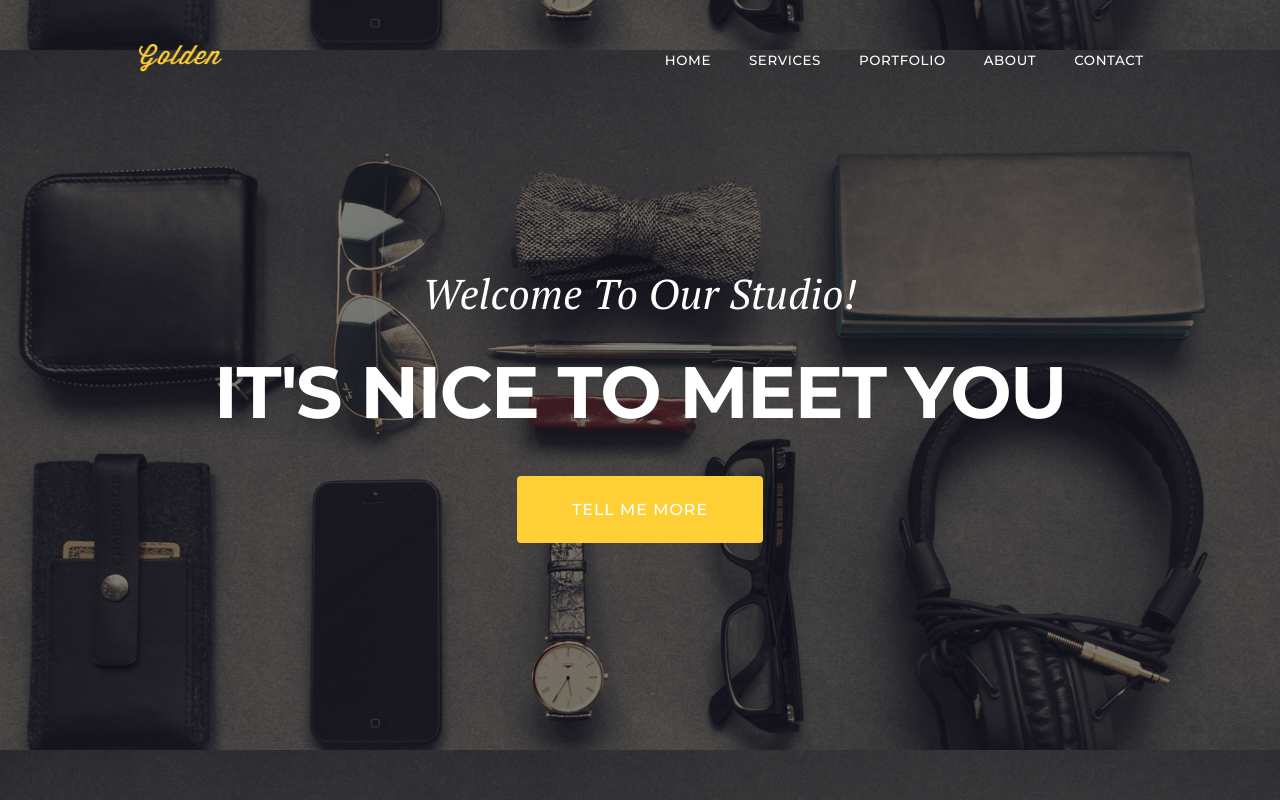
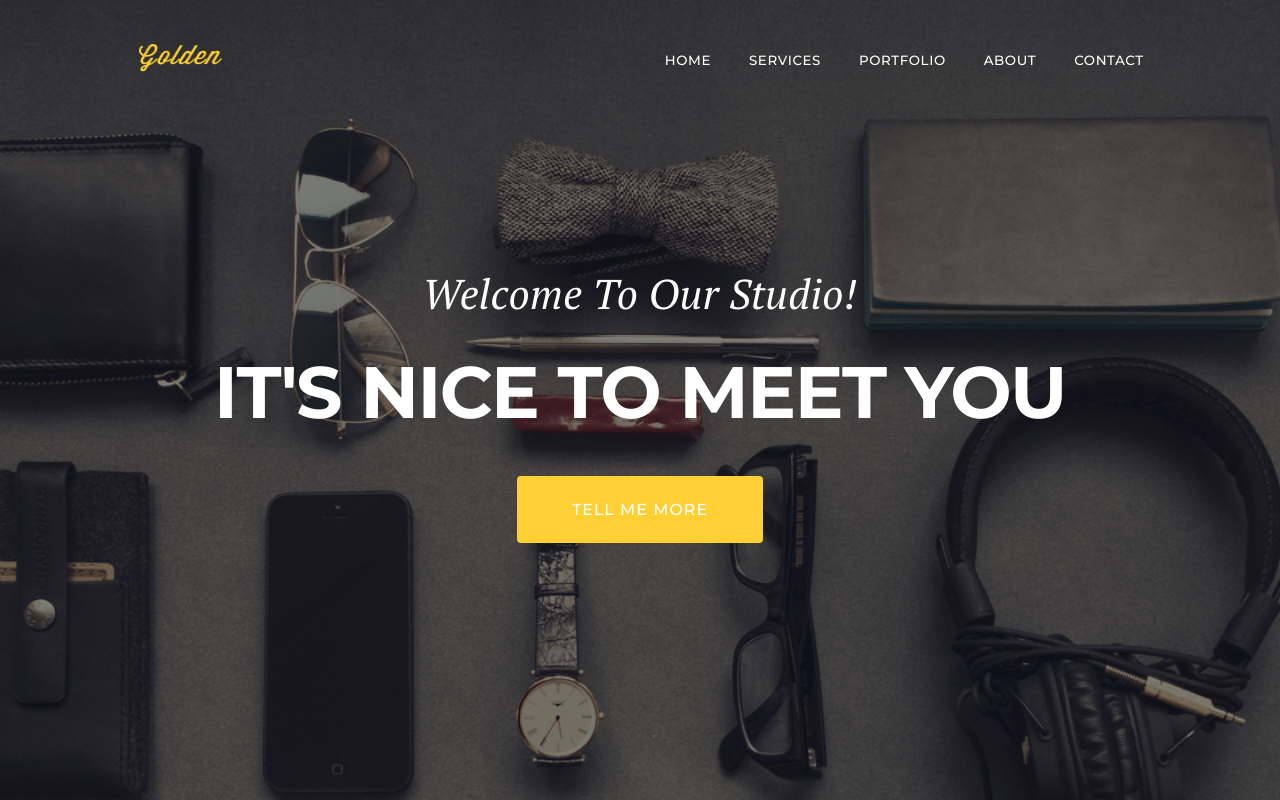
Before and after one commit to k-petite/Pixel-Perfect, a plain HTML site: page index.html in a window 1280 px wide. Shown: the top 800 px of the page. Drawn offline with Linux system fonts and the light colour scheme.

Commit message:
Pixel perfect header adjusted with fixed background

```diff
--- a/css/style.css
+++ b/css/style.css
@@ -734,9 +734,9 @@ footer i {
   }
 
   header {
-    background:
+    /*background:
     linear-gradient(to right,rgba(0,0,0,0.5), rgba(0,0,0,0.5)),
-    url("../images/container_11.png") repeat center, black;
+    url("../images/container_11.png") repeat center, black;*/
     color: white;
     margin: 0;
     /*padding-bottom: .5em;*/
```
